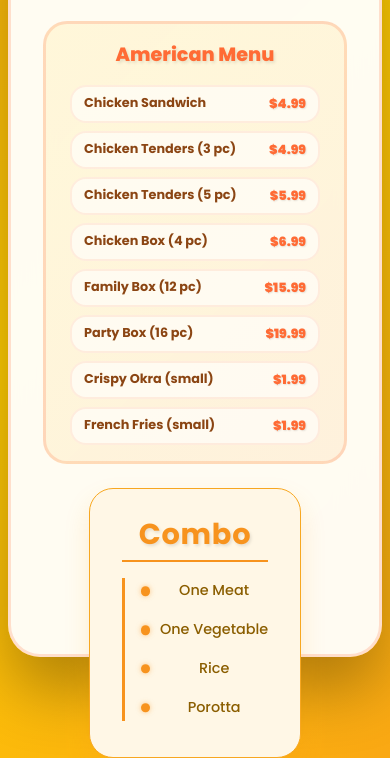
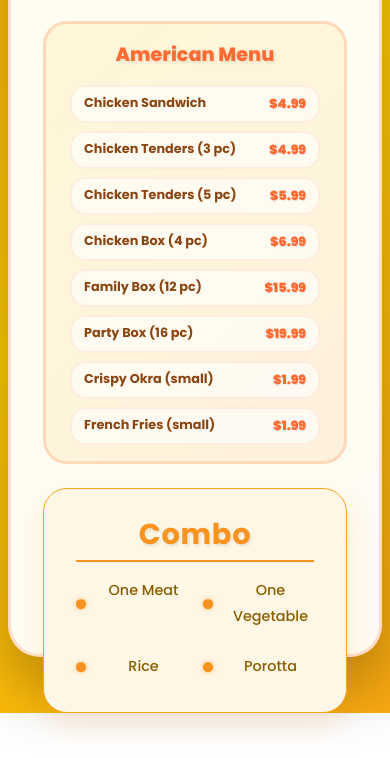
Before and after one commit to isacje/menu, a plain HTML site: page us.html in a window 390 px wide. Shown: the part 145-903 px from the top of the page. After the commit the page ends 858 px from the top, so only its background shows below. Drawn offline with Linux system fonts and the light colour scheme.

Commit message:
Menu FIx

```diff
--- a/us.html
+++ b/us.html
@@ -22,7 +22,7 @@
       color: #2c1810;
       height: 100vh;
       padding: 0.5rem;
-      overflow: hidden; /* no scroll */
+      overflow: hidden;
       display: flex;
       justify-content: center;
       align-items: center;
@@ -36,18 +36,18 @@
 
     .menu-container {
       max-width: 900px;
-      width: 100%;         /* fill width with max 900px */
+      width: 100%;
       background: rgba(255, 255, 255, 0.95);
       backdrop-filter: blur(20px);
       border-radius: 2rem;
       padding: 1.5rem 2rem;
       box-shadow: 0 2rem 4rem rgba(0, 0, 0, 0.3);
       border: 0.2rem solid rgba(255, 107, 53, 0.2);
-      height: 90vh;        /* fixed height */
+      height: 90vh;
       display: flex;
       flex-direction: column;
       justify-content: space-between;
-      overflow: visible;   /* allow content to show */
+      overflow: visible;
     }
 
     .header {
@@ -82,14 +82,7 @@
       flex-direction: column;
       gap: 1.5rem;
       flex-grow: 1;
-      overflow: visible;  /* ensure content is fully visible */
-    }
-
-    .menu-section,
-    .combo-section {
-      flex-shrink: 1;    /* allow shrinking */
-      max-height: none;  /* remove max-height limit */
-      overflow: visible; /* ensure full visibility */
+      overflow: visible;
     }
 
     .menu-section {
@@ -155,7 +148,7 @@
       margin-left: 1rem;
     }
 
-    /* Combo Section */
+    /* Combo Section Horizontal */
     .combo-section {
       background: #fff7e6;
       border-radius: 1.5rem;
@@ -163,10 +156,11 @@
       box-shadow: 0 0.8rem 1.6rem rgba(247, 147, 30, 0.15);
       border: 1px solid #f7a721;
       color: #5a3200;
-      max-width: 480px;
-      margin: 0 auto;
       font-size: clamp(0.9rem, 2vw, 1.1rem);
       text-align: center;
+      display: flex;
+      flex-direction: column;
+      align-items: center;
     }
 
     .combo-title {
@@ -178,26 +172,33 @@
       border-bottom: 2.5px solid #f7931e;
       padding-bottom: 0.3rem;
       font-family: 'Poppins', sans-serif;
+      width: 100%;
+      text-align: center;
     }
 
     .combo-list {
+      display: flex;
+      gap: 2rem;
       list-style: none;
       padding-left: 0;
-      font-weight: 500;
-      color: #8b5e00;
-      line-height: 1.8;
-      border-left: 3px solid #f7931e;
-      padding-left: 1rem;
-      max-width: 300px;
-      margin: 0 auto;
+      margin: 0;
+      justify-content: center;
+      width: 100%;
+      max-width: 600px;
+      flex-wrap: nowrap;
+      overflow: visible;
     }
 
     .combo-list li {
       position: relative;
       padding-left: 1.2rem;
-      margin-bottom: 0.8rem;
+      cursor: default;
+      color: #8b5e00;
+      font-weight: 500;
+      line-height: 1.8;
+      white-space: nowrap;
       transition: color 0.3s ease;
-      cursor: default;
+      flex: none;
     }
 
     .combo-list li::before {
@@ -221,6 +222,21 @@
     .combo-list li:hover::before {
       background-color: #d26900;
       box-shadow: 0 0 7px rgba(210, 105, 0, 0.7);
+    }
+
+    /* Responsive adjustments */
+    @media (max-width: 480px) {
+      .combo-list {
+        gap: 1rem;
+        flex-wrap: wrap;
+        justify-content: center;
+      }
+      .combo-list li {
+        white-space: normal;
+        flex: 1 1 40%;
+        padding-left: 1.5rem;
+        margin-bottom: 0.5rem;
+      }
     }
   </style>
 </head>
@@ -271,7 +287,7 @@
         </div>
       </div>
 
-      <!-- Combo Section -->
+      <!-- Combo Section Horizontal -->
       <div class="combo-section">
         <h2 class="section-title combo-title">Combo</h2>
         <ul class="combo-list">
```
